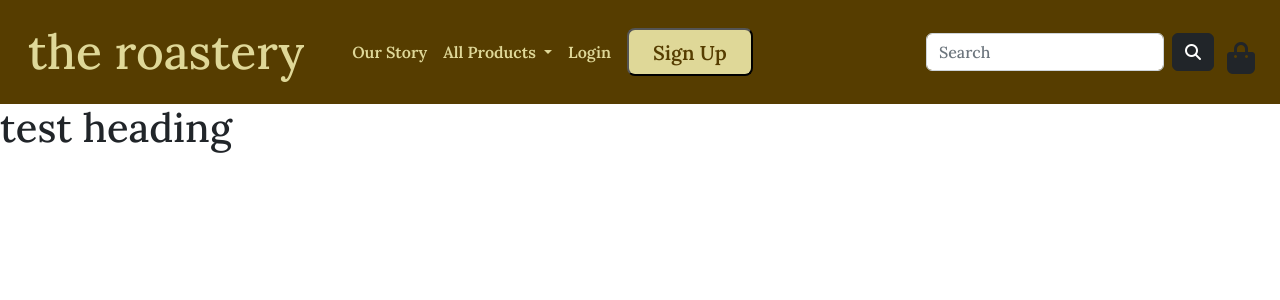
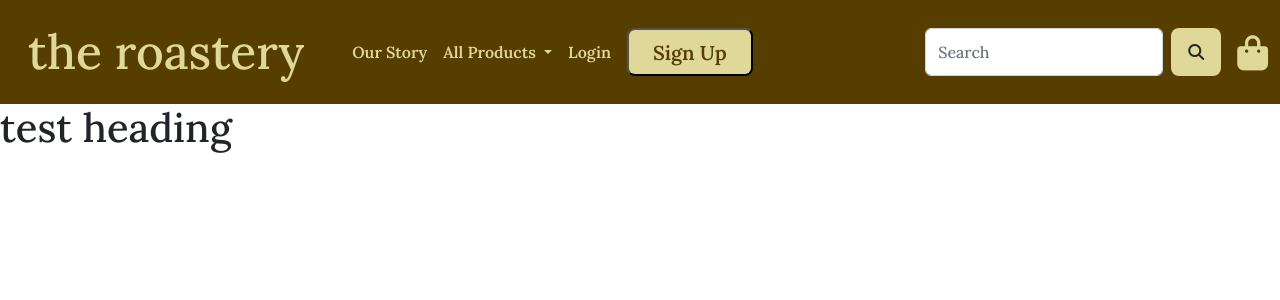
Before and after one commit to Grawnya/the-roastery-ecommerce-store, a Django app: page / in a window 1280 px wide. Shown: the top 300 px of the page. Run offline with Django 3.2, Linux system fonts and the light colour scheme; some libraries are stand-ins or nearby versions.

Commit message:
add styling to search bar and shopping bag icon in nav

```diff
--- a/static/css/base.css
+++ b/static/css/base.css
@@ -81,10 +81,19 @@ body {
 
 .btn-coffee:hover {
     background-color: var(--forest-green);
+    color: var(--beige);
 }
 
 .btn-shopping {
-    font-size: 2rem;
+    font-size: 2.2rem;
+    border: 0;
+    padding: 0;
+    padding-left: 1rem;
+    color: var(--beige);
+}
+
+.btn-shopping:hover {
+    color: var(--orange);
 }
 
 @media screen and (min-width:768px) {
--- a/templates/base.html
+++ b/templates/base.html
@@ -61,7 +61,7 @@
                 </ul>
                 <form id="search-feature" class="d-flex" role="search">
                     <input class="form-control me-2" type="search" placeholder="Search" aria-label="Search">
-                    <button class="btn btn-dark" type="submit"><i class="fa-solid fa-magnifying-glass"></i></button>
+                    <button class="btn btn-coffee" type="submit"><i class="fa-solid fa-magnifying-glass"></i></button>
                 </form>
                 <a class="nav-link" href="#">
                     <button class="btn btn-shopping" type="submit"><i class="fa-sharp fa-solid fa-bag-shopping"></i></button>
```
